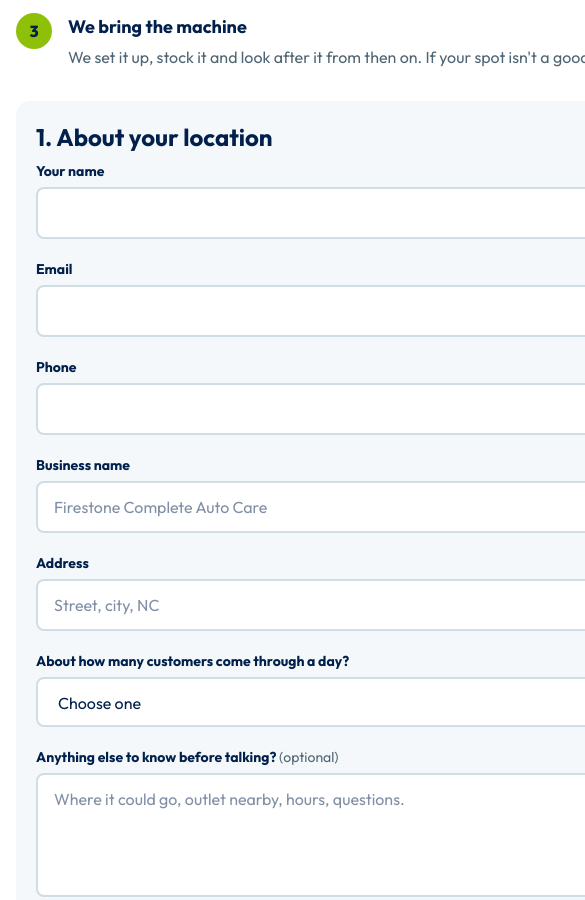
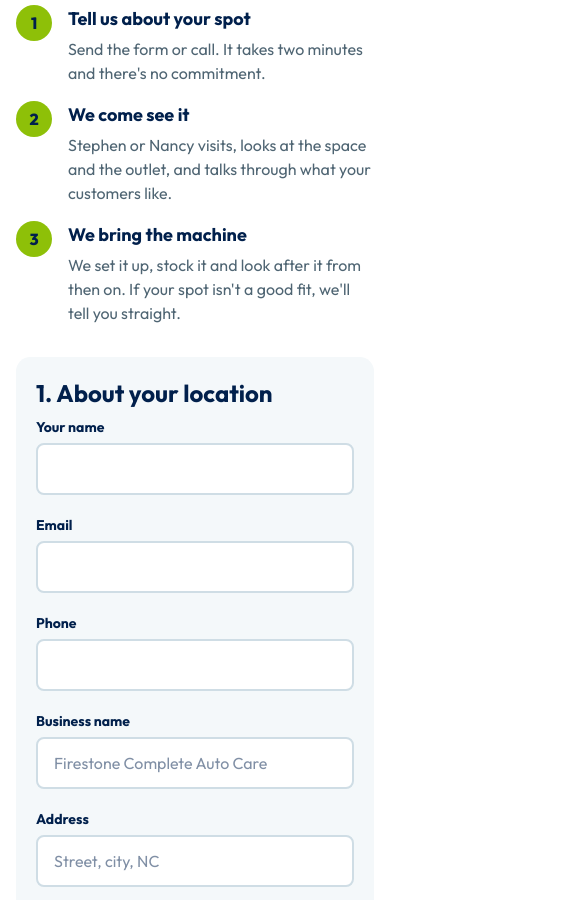
Before and after one commit to pixel-and-tally/oogum-vending, an Astro site: page /host in a window 390 px wide. Shown: the part 559-1459 px from the top of the page, 585 px wide, since content can reach past the window. Built offline with nearby package versions, Linux system fonts and the light colour scheme; Astro itself is replaced by a stand-in of ours.

Commit message:
Host page fits phone screens again: the call-time days scroll inside the form instead of stretching the whole page sideways
Co-Authored-By: Claude Opus 5.5 <noreply@anthropic.com>
Claude-Session: https://claude.ai/code/session_01YP9QwxgyFNE8sDu7Vz3bey

```diff
--- a/src/pages/host/index.astro
+++ b/src/pages/host/index.astro
@@ -7,7 +7,7 @@ import { hostSteps, site } from "../../site";
 ---
 
 <Base title="Bring vending to your location" description="Get a free refrigerated smart AI vending machine for your business in Belmont, Gastonia, Charlotte and nearby. Family-owned Oogum Vending stocks it, cleans it and keeps it running." faq>
-  <section class="mx-auto grid w-full max-w-6xl gap-8 px-4 pt-6 pb-16 sm:px-6 lg:grid-cols-[minmax(0,1fr)_minmax(0,1.3fr)]">
+  <section class="mx-auto grid w-full max-w-6xl gap-8 px-4 pt-6 pb-16 sm:px-6 [&>*]:min-w-0 lg:grid-cols-[minmax(0,1fr)_minmax(0,1.3fr)]">
     <div class="flex flex-col gap-6">
       <p class="font-semibold text-lime-dark">Free to host. Family owned.</p>
       <h1 class="text-4xl text-ink sm:text-5xl">Give your customers something cold to grab.</h1>
```
